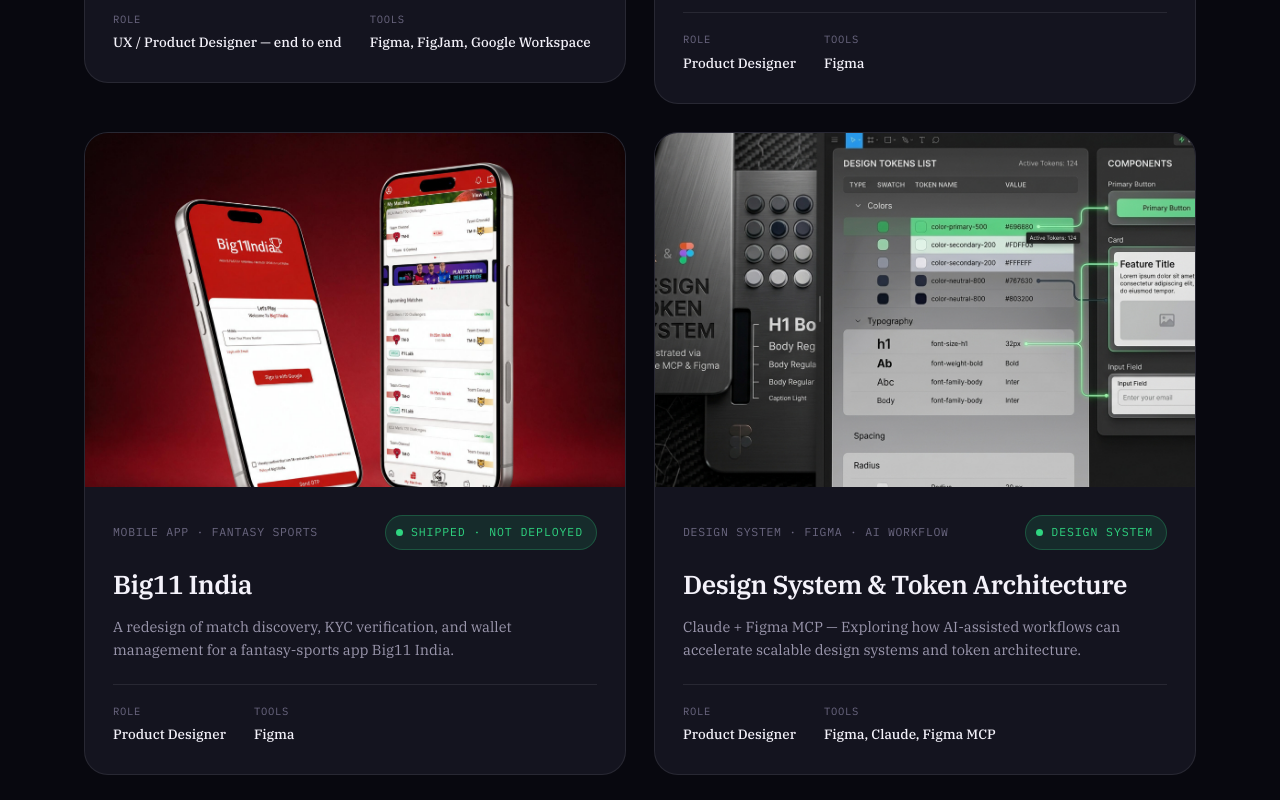
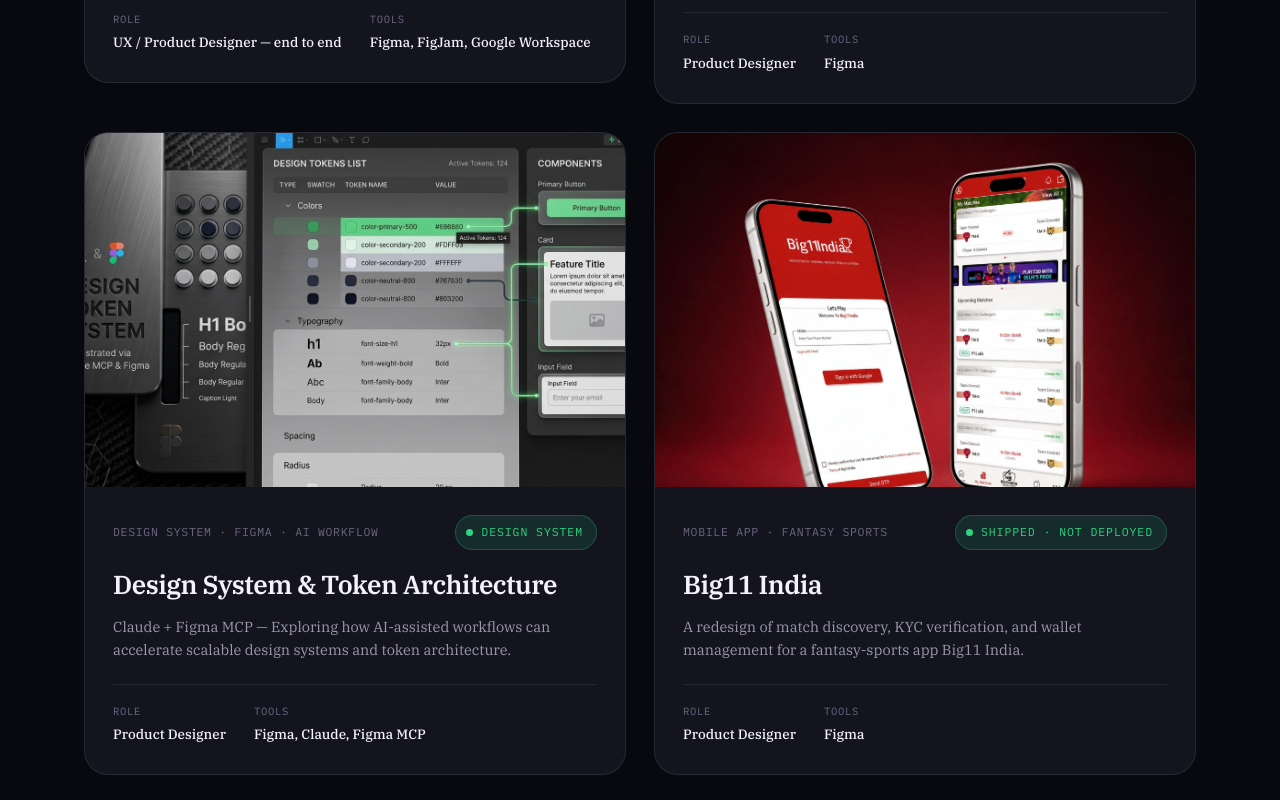
Before and after one commit to Prashant-712/prashant-portfolio, a React (Vite) app: page / in a window 1280 px wide. Shown: the part 1560-2360 px from the top of the page. Built offline with nearby package versions, Linux system fonts and the light colour scheme.

Commit message:
Fix content.js

```diff
--- a/src/data/content.js
+++ b/src/data/content.js
@@ -119,32 +119,20 @@
     slug: "whuups-mobile",
     title: "Whuups",
     tag: "Mobile App · Chat",
-  problem: "Collaborated with the Sr. Designer on Whuups (Sports & Fitness), a free social platform combining fitness tracking, live sports updates, daily challenges, and messaging.",
+    problem:
+      "Collaborated with the Sr. Designer on Whuups (Sports & Fitness), a free social platform combining fitness tracking, live sports updates, daily challenges, and messaging.",
     role: "Product Designer",
     tools: ["Figma"],
     status: "Live · NDA Protected",
     statusVariant: "mint",
     internal: false,
     ndaProtected: true,
-  externalUrl: "https://play.google.com/store/apps/details?id=com.whuups.mobile.chat&hl=en_IN",
+    externalUrl:
+      "https://play.google.com/store/apps/details?id=com.whuups.mobile.chat&hl=en_IN",
     cover: "/assets/Whuups.png",
   },
 
   // In src/data/content.js — replace the existing Big11 entry with this:
-
-{
-  slug: "Big11-india",
-  title: "Big11 India",
-  tag: "Mobile App · Fantasy Sports",
-  problem: "A redesign of match discovery, KYC verification, and wallet management for a fantasy-sports app Big11 India.",
-  role: "Product Designer",
-  tools: ["Figma"],
-  status: "Shipped · Not Deployed",
-  statusVariant: "mint",
-  internal: true,           // <-- was false, now routes in-app like Reqore
-  ndaProtected: true,
-  cover: "/assets/Big11.png",
-},
 
   {
     slug: "design-system",
@@ -160,7 +148,20 @@
     ndaProtected: false,
     cover: "/assets/Gemini.png",
   },
-
+  {
+    slug: "Big11-india",
+    title: "Big11 India",
+    tag: "Mobile App · Fantasy Sports",
+    problem:
+      "A redesign of match discovery, KYC verification, and wallet management for a fantasy-sports app Big11 India.",
+    role: "Product Designer",
+    tools: ["Figma"],
+    status: "Shipped · Not Deployed",
+    statusVariant: "mint",
+    internal: true, // <-- was false, now routes in-app like Reqore
+    ndaProtected: true,
+    cover: "/assets/Big11.png",
+  },
 ];
 export const certifications = [
   {
```
Lines whose indentation alone changed are shown as unchanged.
